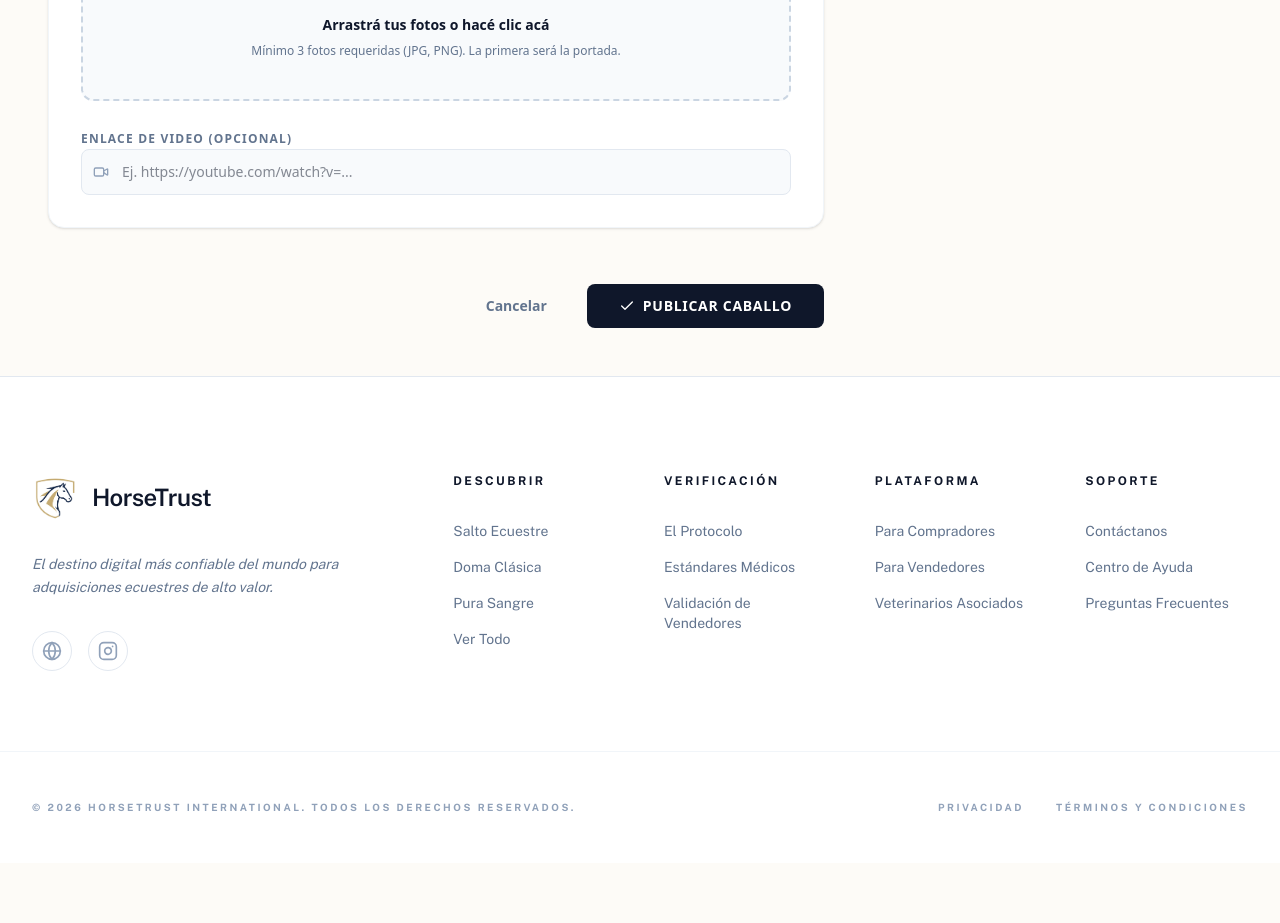
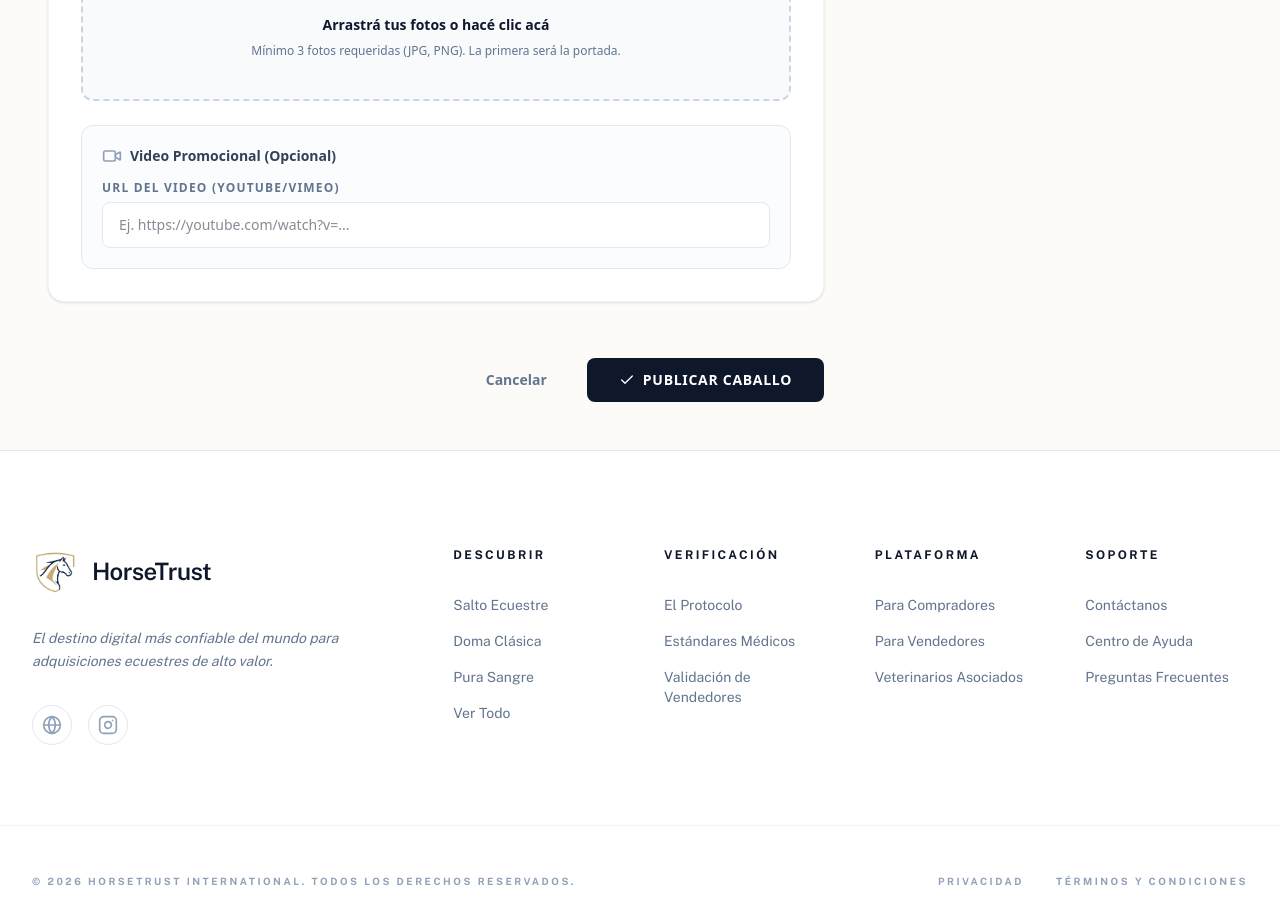
Before and after one commit to No-Country-simulation/S02-26-Equipo-33-Web-App, a Next.js app in the folder client/: page /registro-caballo in a window 1280 px wide. Shown: the part 1180-2103 px from the top of the page. Before the commit the page ends 2043 px from the top, so only its background shows below. Built offline with nearby package versions, Linux system fonts and the light colour scheme; a web font is replaced by a local one.

Commit message:
fix(registro): completar schema de video con recorded_at y type

```diff
--- a/client/app/registro-caballo/page.tsx
+++ b/client/app/registro-caballo/page.tsx
@@ -36,6 +36,9 @@ export default function RegistroCaballoPage() {
     country: '',
     region: '',
     videoUrl: '',
+    videoType: 'training',
+    videoTitle: '',
+    videoDate: '',
   });
 
   const [photos, setPhotos] = useState<File[]>([]);
@@ -110,7 +113,9 @@ export default function RegistroCaballoPage() {
         })),
         videos: formData.videoUrl ? [{
           url: formData.videoUrl,
-          video_type: "other"
+          video_type: formData.videoType,
+          title: formData.videoTitle,
+          recorded_at: formData.videoDate ? new Date(formData.videoDate).toISOString() : new Date().toISOString()
         }] : []
       };
 
@@ -269,16 +274,42 @@ export default function RegistroCaballoPage() {
                         </div>
                     )}
                   </div>
-                  <div className="space-y-2">
-                    <label className="text-xs font-black uppercase tracking-widest text-slate-500">Enlace de Video (Opcional)</label>
-                    <div className="relative">
-                      <Video className="absolute left-3 top-1/2 -translate-y-1/2 text-slate-400 w-4 h-4" />
-                      <input
-                        name="videoUrl"
-                        value={formData.videoUrl}
-                        onChange={handleChange}
-                        className="w-full rounded-lg border border-slate-200 bg-slate-50 pl-10 pr-4 py-3 text-sm focus:border-equestrian-navy focus:ring-1 focus:ring-equestrian-navy outline-none transition-all"
-                        placeholder="Ej. https://youtube.com/watch?v=..." />
+
+                  {/* Enlace de Video (Opcional) */}
+                  <div className="space-y-4 border border-slate-200 p-5 rounded-xl bg-slate-50/50">
+                    <div className="flex items-center gap-2 mb-2">
+                      <Video className="w-5 h-5 text-slate-400" />
+                      <h4 className="text-sm font-bold text-slate-700">Video Promocional (Opcional)</h4>
+                    </div>
+
+                    <div className="space-y-4">
+                      <div>
+                        <label className="text-xs font-black uppercase tracking-widest text-slate-500">URL del Video (YouTube/Vimeo)</label>
+                        <input name="videoUrl" value={formData.videoUrl} onChange={handleChange} className="w-full mt-1 rounded-lg border border-slate-200 bg-white px-4 py-3 text-sm focus:border-equestrian-navy focus:ring-1 focus:ring-equestrian-navy outline-none transition-all" placeholder="Ej. https://youtube.com/watch?v=..." />
+                      </div>
+
+                      {/* Se despliega solo si hay una URL */}
+                      {formData.videoUrl && (
+                        <div className="grid grid-cols-1 md:grid-cols-3 gap-4 pt-2 border-t border-slate-200">
+                          <div>
+                            <label className="text-xs font-black uppercase tracking-widest text-slate-500">Tipo de Video</label>
+                            <select name="videoType" value={formData.videoType} onChange={handleChange} className="w-full mt-1 rounded-lg border border-slate-200 bg-white px-4 py-3 text-sm focus:border-equestrian-navy outline-none transition-all cursor-pointer">
+                              <option value="training">Entrenamiento</option>
+                              <option value="competition">Competición</option>
+                              <option value="other">Otro</option>
+                            </select>
+                          </div>
+                          <div>
+                            <label className="text-xs font-black uppercase tracking-widest text-slate-500">Título</label>
+                            <input name="videoTitle" value={formData.videoTitle} onChange={handleChange} className="w-full mt-1 rounded-lg border border-slate-200 bg-white px-4 py-3 text-sm focus:border-equestrian-navy outline-none transition-all" placeholder="Ej. Salto libre 1.20m" />
+                          </div>
+                          <div>
+                            <label className="text-xs font-black uppercase tracking-widest text-slate-500">Fecha de Grabación</label>
+                            {/* obligatorio solo si hay URL */}
+                            <input type="date" name="videoDate" value={formData.videoDate} onChange={handleChange} required={!!formData.videoUrl} className="w-full mt-1 rounded-lg border border-slate-200 bg-white px-4 py-3 text-sm focus:border-equestrian-navy outline-none transition-all" />
+                          </div>
+                        </div>
+                      )}
                     </div>
                   </div>
                 </div>
```
